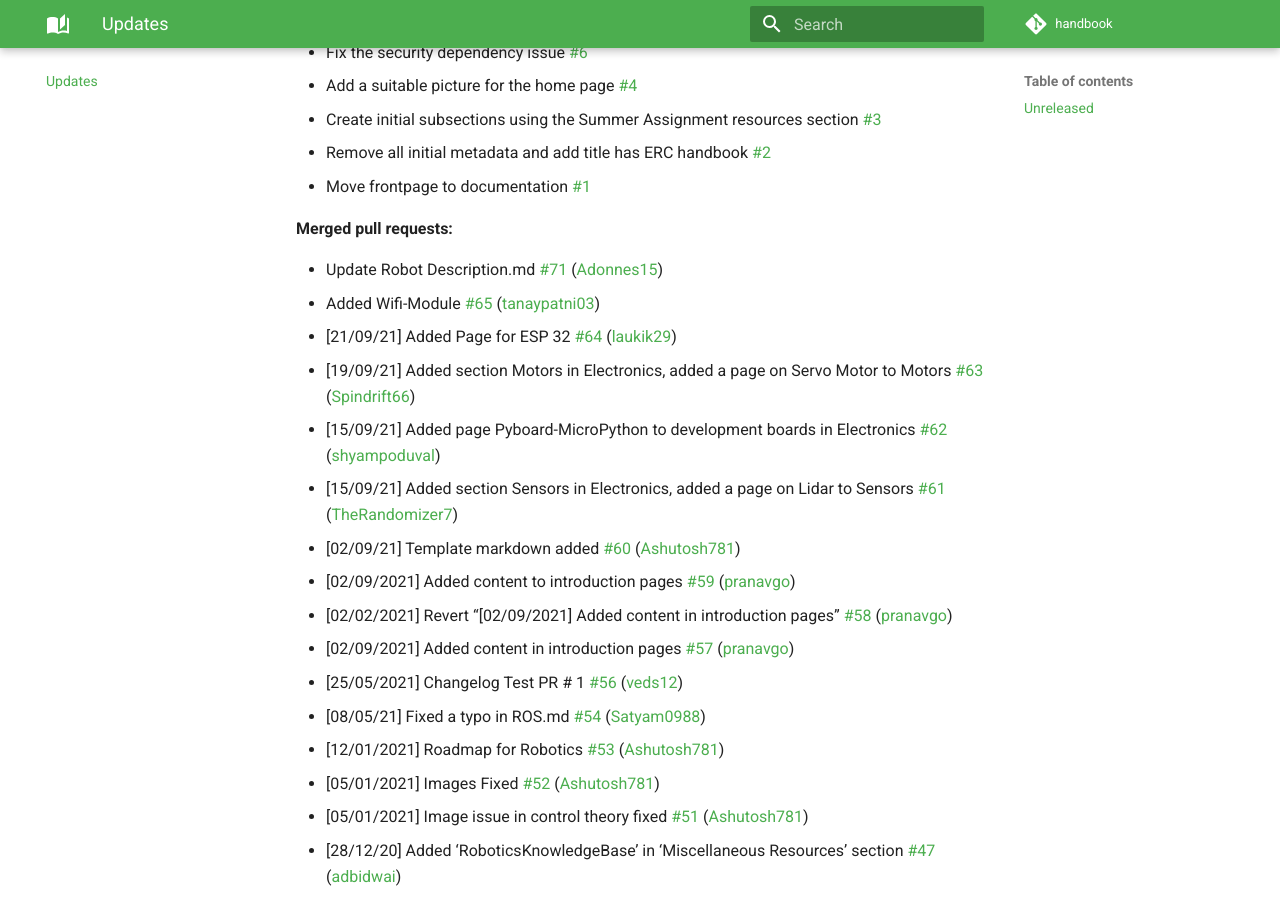
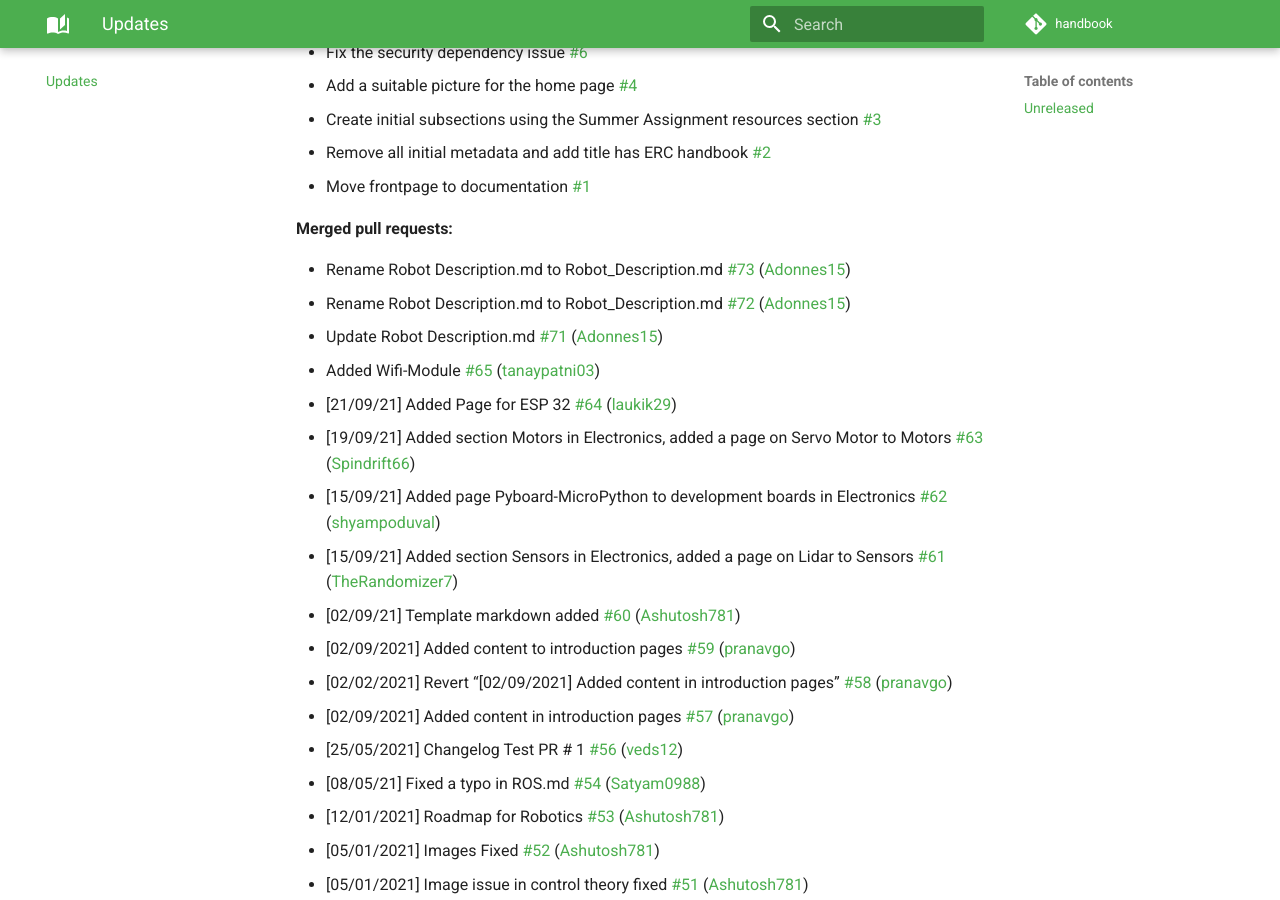
Before and after one commit to ERC-BPGC/handbook, an MkDocs documentation site: the page built from docs/CHANGELOG.md, in a window 1280 px wide and 900 px high, scrolled down 858 px. Built offline with MkDocs 1.6.1 and Material for MkDocs 9.7.7, drawn with Linux system fonts in a browser that asks for light colours; comment, search, counter and statistics services are not loaded.

Commit message:
Updated CHANGELOG.md

```diff
--- a/docs/CHANGELOG.md
+++ b/docs/CHANGELOG.md
@@ -33,6 +33,8 @@
 
 **Merged pull requests:**
 
+- Rename Robot Description.md to Robot\_Description.md [\#73](https://github.com/ERC-BPGC/handbook/pull/73) ([Adonnes15](https://github.com/Adonnes15))
+- Rename Robot Description.md to Robot\_Description.md [\#72](https://github.com/ERC-BPGC/handbook/pull/72) ([Adonnes15](https://github.com/Adonnes15))
 - Update Robot Description.md [\#71](https://github.com/ERC-BPGC/handbook/pull/71) ([Adonnes15](https://github.com/Adonnes15))
 - Added Wifi-Module [\#65](https://github.com/ERC-BPGC/handbook/pull/65) ([tanaypatni03](https://github.com/tanaypatni03))
 - \[21/09/21\] Added Page for ESP 32  [\#64](https://github.com/ERC-BPGC/handbook/pull/64) ([laukik29](https://github.com/laukik29))
```
